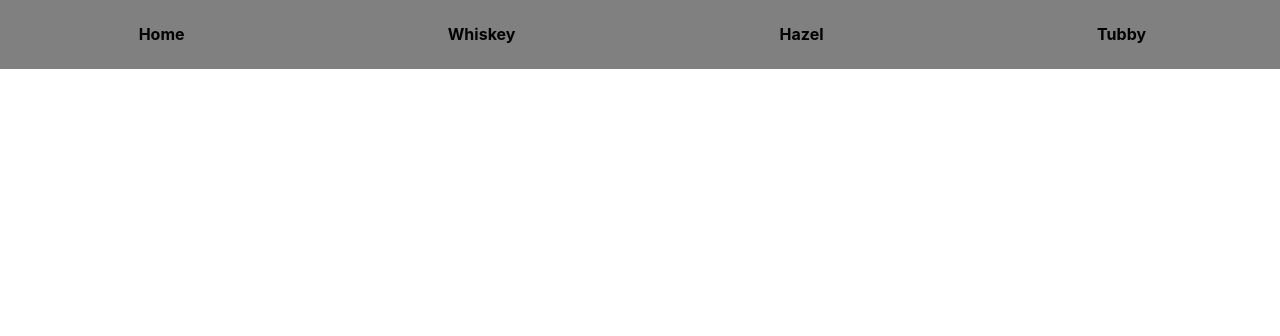
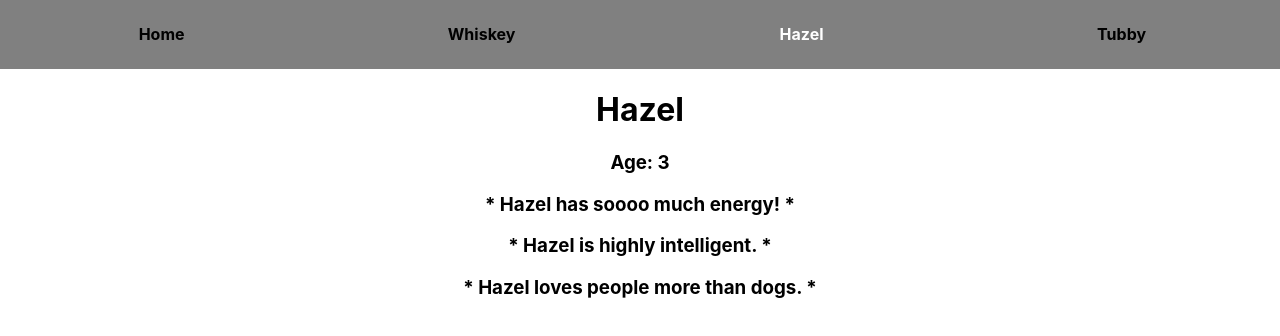
Before and after one commit to lowtrey/react-dog-finder, a React (Create React App) app: page /dogs/hazel in a window 1280 px wide. Shown: the top 336 px of the page. Built offline with nearby package versions, Linux system fonts and the light colour scheme.

Commit message:
Complete dynamic Dog components and routes based on paths

```diff
--- a/src/App.js
+++ b/src/App.js
@@ -1,5 +1,6 @@
 import React from 'react';
 import Nav from './Nav';
+import Dog from './Dog';
 import Dogs from './Dogs';
 import { Switch, Route } from 'react-router-dom';
 import './App.css';
@@ -39,6 +40,7 @@ class App extends React.Component {
       }
     ]
   }
+
   render() {
     let links = this.props.dogs.map(dog => (dog.name));
     return (
@@ -46,6 +48,14 @@ class App extends React.Component {
         <Nav links={links} />
         <Switch>
           <Route exact path='/dogs' component={Dogs} />
+          <Route
+            path="/dogs/:dogName"
+            render={(routeProps) => {
+              let dogObj = this.props.dogs.filter(dog =>
+                (dog.name.toLowerCase() === routeProps.match.params.dogName))[0];
+              return <Dog dog={dogObj} />;
+            }}
+          />
         </Switch>
       </div>
     );
--- a/src/Dog.js
+++ b/src/Dog.js
@@ -2,9 +2,12 @@ import React from 'react';
 
 class Dog extends React.Component {
   render() {
+    let facts = this.props.dog.facts.map(fact => <h3>* {fact} *</h3>);
     return(
       <div className='Dog'>
-        <h1>Dog</h1>
+        <h1>{this.props.dog.name}</h1>
+        <h3>Age: {this.props.dog.age}</h3>
+        {facts}
       </div>
     );
   }
--- a/src/Dogs.js
+++ b/src/Dogs.js
@@ -5,9 +5,9 @@ class Dogs extends React.Component {
   render() {
     return(
       <div>
-        <Dog />
-        <Dog />
-        <Dog />
+        {/* <Dog  />
+        <Dog  />
+        <Dog  /> */}
       </div>
     );
   }
--- a/src/Nav.js
+++ b/src/Nav.js
@@ -6,7 +6,7 @@ class Nav extends React.Component {
   render() {
     let navLinks = this.props.links.map(link => (
       <NavLink
-        exact to={`/${link.toLowerCase()}`}
+        exact to={`/dogs/${link.toLowerCase()}`}
         className='Nav'
         key={link}
         activeClassName='Nav-active'
@@ -23,7 +23,7 @@ class Nav extends React.Component {
         >
           <h4>Home</h4>
         </NavLink>
-        { navLinks }
+        {navLinks}
       </div>
     );
   }
```
